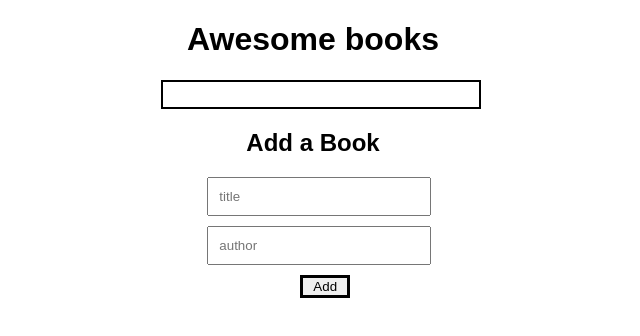
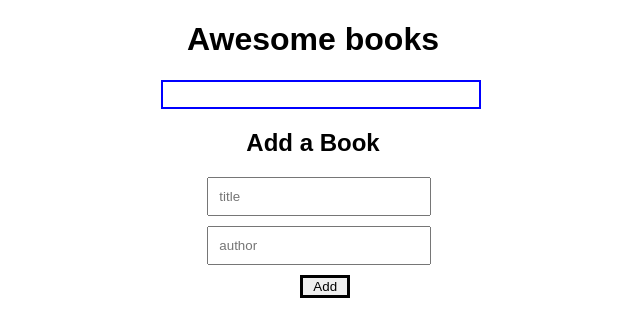
Before and after one commit to Gardimy/Awesome_books, a website: page index.html in a window 1280 px wide. Shown: the whole page, without its empty margins (327-967 px from the left). Drawn offline with Linux system fonts and the light colour scheme.

Commit message:
Change book assignment

```diff
--- a/book.js
+++ b/book.js
@@ -11,7 +11,7 @@ class Book {
 
   addBook(title, author) {
     const book = new Book(title, author);
-    const books = this.getAllBooks();
+    const books = Book.getAllBooks();
     books.push(book);
     localStorage.setItem('books', JSON.stringify(books));
   }
@@ -26,7 +26,7 @@ class Book {
   }
 
   displayBooks() {
-    const books = this.getAllBooks();
+    const books = Book.getAllBooks();
     const bookList = document.getElementById('book-list');
     bookList.innerHTML = '';
     books.forEach((book) => {
--- a/style.css
+++ b/style.css
@@ -41,6 +41,6 @@ button {
 #book-list {
   width: 25%;
   height: 25px;
-  border: 2px black solid;
+  border: 2px blue solid;
   margin-left: 38%;
 }
```
